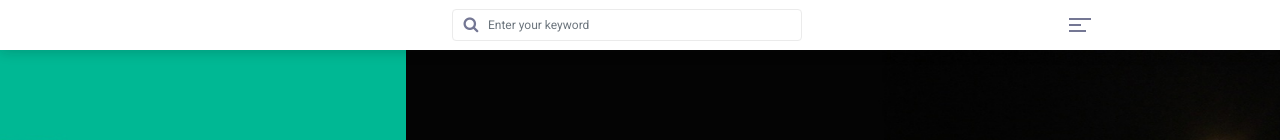
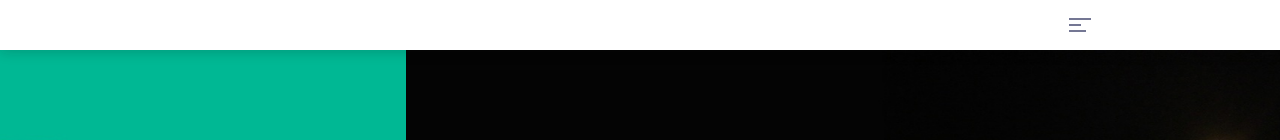
Before and after one commit to Sunnyboss/sambhalah, a plain HTML site: page index.html in a window 1280 px wide. Shown: the top 140 px of the page. Drawn offline with Linux system fonts and the light colour scheme.

Commit message:
sunny boss

```diff
--- a/index.html
+++ b/index.html
@@ -25,13 +25,7 @@
       <div class="container h-100 d-flex align-items-center justify-content-between">
         <!-- Logo Wrapper-->
         <div class="logo-wrapper"><a href="home.html"><img src="img/core-img/logo-small.png" alt=""></a></div>
-        <!-- Search Form-->
-        <div class="top-search-form">
-          <form action="" method="POST">
-            <input class="form-control" type="search" placeholder="Enter your keyword">
-            <button type="submit"><i class="fa fa-search"></i></button>
-          </form>
-        </div>
+
         <!-- Navbar Toggler-->
         <div class="suha-navbar-toggler d-flex flex-wrap" id="suhaNavbarToggler"><span></span><span></span><span></span></div>
       </div>
```
